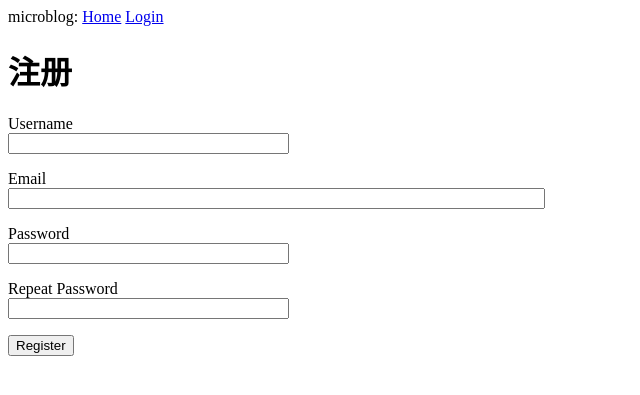
After one commit to teddyxiong53/flask_microblog, a Flask app: page /register in a window 1280 px wide. The commit adds this page. Shown: the top 395 px of the page, without its empty margins (0-640 px from the left). Run offline with Flask 2, Linux system fonts and the light colour scheme.

Commit message:
增加用户注册功能

```diff
--- a/app/__init__.py
+++ b/app/__init__.py
@@ -2,12 +2,14 @@ from flask import Flask
 from config import Config
 from flask_sqlalchemy import SQLAlchemy
 from flask_migrate import Migrate
-
+from flask_login import LoginManager
 
 app = Flask(__name__)
 app.config.from_object(Config)
 
 db = SQLAlchemy(app)
 migrate = Migrate(app,db)
+login = LoginManager(app)
+login.login_view = 'login'
 
 from app import routes
--- a/app/forms.py
+++ b/app/forms.py
@@ -1,9 +1,26 @@
 from flask_wtf import FlaskForm
 from wtforms import StringField, PasswordField, BooleanField, SubmitField
-from wtforms.validators import DataRequired
+from wtforms.validators import DataRequired, ValidationError, Email, EqualTo
+from app.models import User
 
 class LoginForm(FlaskForm):
     username = StringField(label='Username', validators=[DataRequired()])
     password = PasswordField(label='Password', validators=[DataRequired()])
     remember_me = BooleanField(label='Remember me')
     submit = SubmitField('Sign In')
+
+class RegistrationForm(FlaskForm):
+    username = StringField(label='Username', validators=[DataRequired()])
+    email = StringField(label='Email', validators=[DataRequired(), Email()])
+    password = PasswordField(label='Password', validators=[DataRequired()])
+    password2 = PasswordField(label='Repeat Password', validators=[DataRequired(), EqualTo('password')])
+    submit = SubmitField('Register')
+
+    def validate_username(self, username):
+        user = User.query.filter_by(username=username.data).first()
+        if user is not None:
+            raise ValidationError('用户名已经被占用了')
+    def validate_email(self, email):
+        user = User.query.filter_by(email=email.data).first()
+        if user is not None:
+            raise ValidationError('邮箱已经被占用了')
--- a/app/routes.py
+++ b/app/routes.py
@@ -1,11 +1,16 @@
-from app import app
+from app import app, db
 from flask import render_template
 import flask_wtf
-from flask import flash, redirect, url_for
-from app.forms import  LoginForm
+from flask import flash, redirect, url_for, request
+from app.forms import  LoginForm, RegistrationForm
+from flask_login import current_user, login_user
+from app.models import User
+from flask_login import logout_user, login_required
+from werkzeug.urls import url_parse
 
 @app.route('/')
 @app.route('/index')
+@login_required
 def index():
     user = {'username': 'teddy'}
     posts = [
@@ -28,11 +33,39 @@ def index():
 
 @app.route('/login', methods=['GET', 'POST'])
 def login():
+    if current_user.is_authenticated:
+        return redirect(url_for('index'))
+
     form = LoginForm()
     if form.validate_on_submit():
-        flash('login request for user {}, rember me = {}'.format(
-            form.username.data,
-            form.remember_me.data
-        ))
-        return redirect(url_for('index')) # 不能写成/index。
+        user = User.query.filter_by(username=form.username.data).first()
+        if user is None or not user.check_password(form.password.data):
+            flash('用户名或者密码不对')
+            return redirect(url_for('login'))
+
+        login_user(user, remember=form.remember_me.data)
+        next_page = request.args.get('next')
+        if not next_page or url_parse(next_page).netloc != '':
+            next_page = url_for('index')
+
+        return redirect(next_page)
     return render_template('login.html', title='Sign In', form=form)
+
+@app.route('/logout')
+def logout():
+    logout_user()
+    return redirect(url_for('index'))
+
+@app.route('/register', methods=['GET', 'POST'])
+def register():
+    if current_user.is_authenticated:
+        return redirect(url_for(index))
+    form = RegistrationForm()
+    if form.validate_on_submit():
+        user = User(username=form.username.data, email=form.email.data)
+        user.set_password(form.password.data)
+        db.session.add(user)
+        db.session.commit()
+        flash('恭喜你，注册成功')
+        return redirect(url_for('login'))
+    return render_template('register.html', title='注册', form=form)
--- a/app/templates/base.html
+++ b/app/templates/base.html
@@ -10,7 +10,12 @@
         <div>
             microblog:
             <a href="/index">Home</a>
+            {% if current_user.is_anonymous %}
             <a href="/login">Login</a>
+            {% else %}
+            <a href="/logout">Logout</a>
+            {% endif %}
+
         </div>
         {% with messages = get_flashed_messages() %}
         {% if messages %}
--- a/app/templates/index.html
+++ b/app/templates/index.html
@@ -1,7 +1,7 @@
 {% extends "base.html" %}
 
 {% block content %}
-    <h1>Hi, {{user.username}}</h1>
+    <h1>Hi, {{current_user.username}}</h1>
     {% for post in posts %}
     <div>
         <p>{{post.author.username}}说：</p>
--- a/app/templates/login.html
+++ b/app/templates/login.html
@@ -30,4 +30,8 @@
             {{form.submit()}}
         </p>
     </form>
+    <p>
+        新用户，
+        <a href="/register">点击注册</a>
+    </p>
 {% endblock %}
--- /dev/null
+++ b/app/templates/register.html
@@ -0,0 +1,47 @@
+{% extends "base.html" %}
+
+{% block content %}
+    <h1>注册</h1>
+    <form action="" method="post">
+        {{ form.hidden_tag() }}
+        <p>
+            {{ form.username.label }}<br>
+            {{ form.username(size=32) }} <br>
+            {% for error in form.username.errors %}
+            <span style="color:red;">
+                [ {{error}} ]
+            </span>
+            {% endfor %}
+        </p>
+        <p>
+            {{ form.email.label }}<br>
+            {{ form.email(size=64) }} <br>
+            {% for error in form.email.errors %}
+            <span style="color:red;">
+                [ {{ errorr }} ]
+            </span>
+            {% endfor %}
+        </p>
+        <p>
+            {{ form.password.label }}<br>
+            {{ form.password(size=32) }} <br>
+            {% for error in form.password.errors %}
+            <span style="color:red;">
+                [ {{error}} ]
+            </span>
+            {% endfor %}
+        </p>
+        <p>
+            {{ form.password2.label }}<br>
+            {{ form.password2(size=32) }} <br>
+            {% for error in form.password2.errors %}
+            <span style="color:red;">
+                [ {{error}} ]
+            </span>
+            {% endfor %}
+        </p>
+        <p>
+            {{ form.submit() }}
+        </p>
+    </form>
+{% endblock %}
```
Also changed, not shown: app/models.py (+14 -1 lines), app.db.
